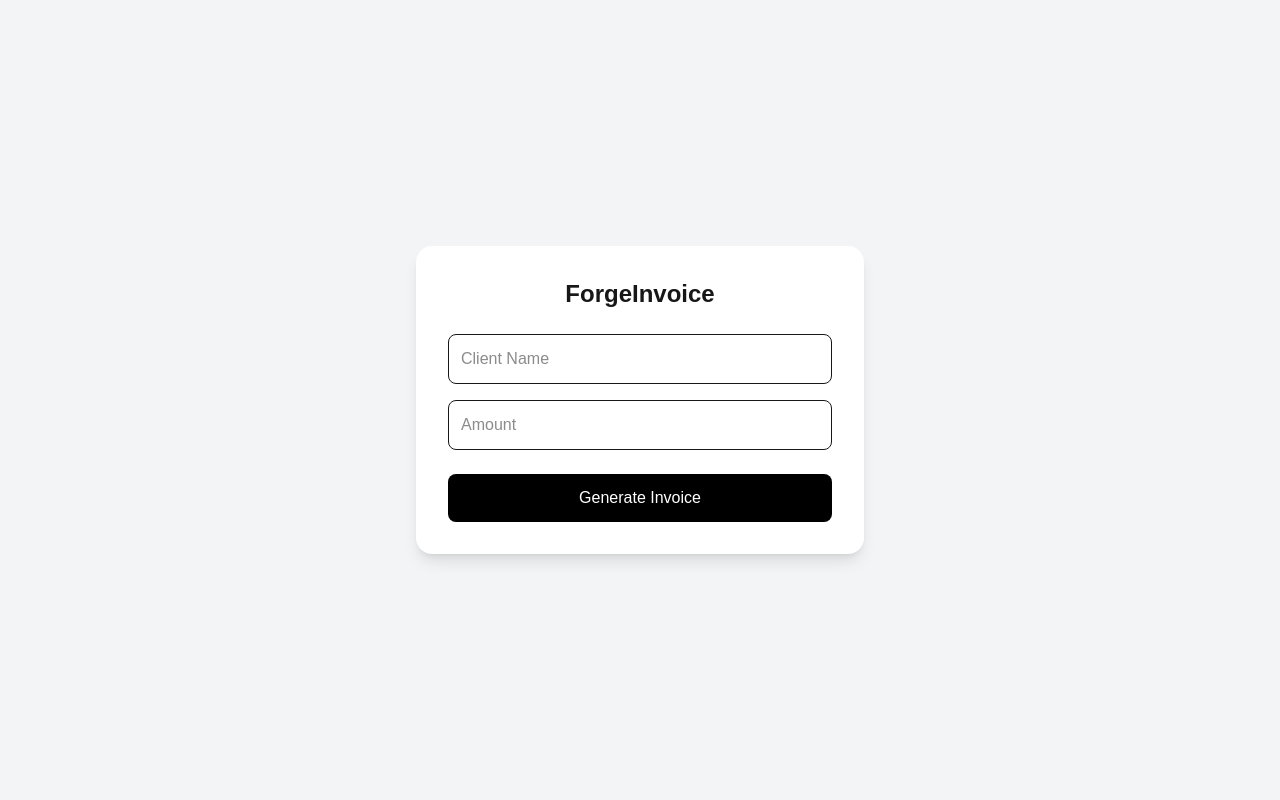
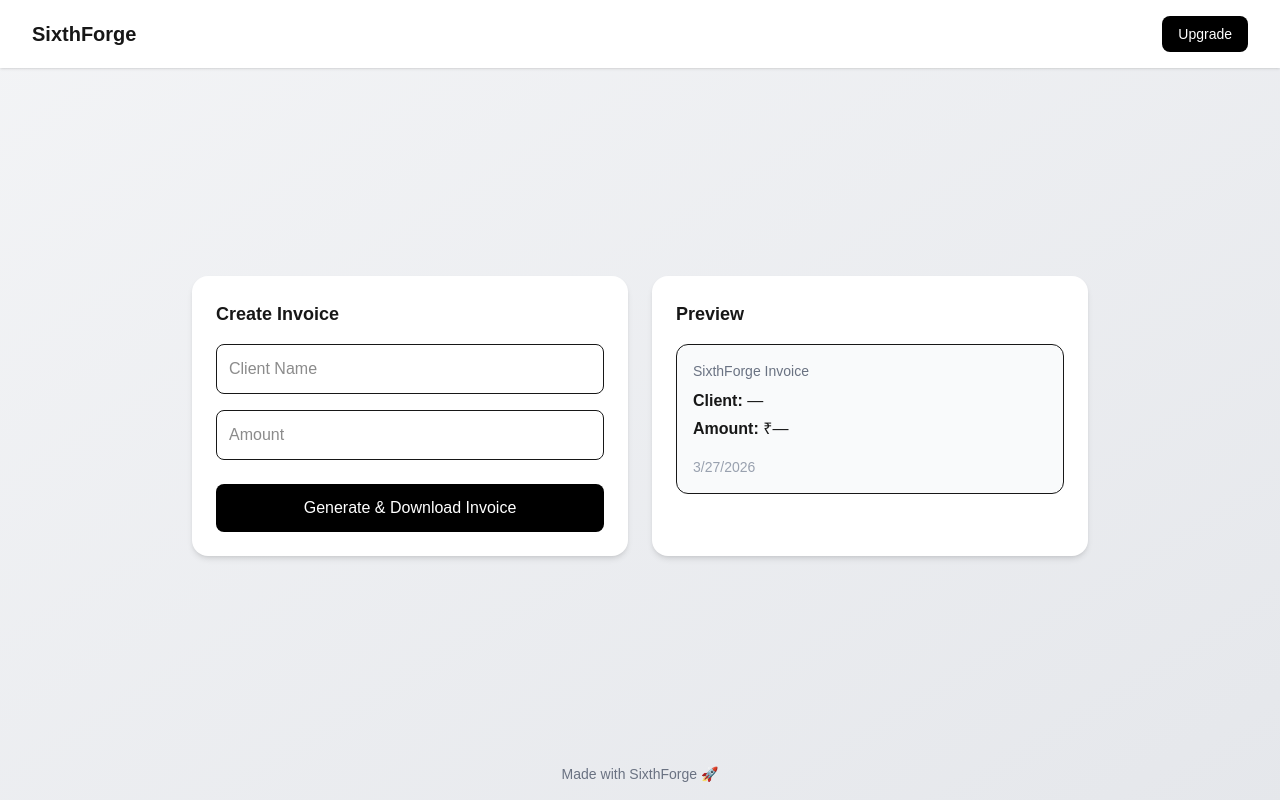
Before and after one commit to forgesixth-cmd/forgeinvoice, a Next.js app: page / in a window 1280 px wide. Built offline with nearby package versions, Linux system fonts and the light colour scheme.

Commit message:
premium UI

```diff
--- a/app/page.js
+++ b/app/page.js
@@ -9,28 +9,47 @@
 
   const generatePDF = () => {
     const doc = new jsPDF();
-    doc.text(`Client: ${client}`, 20, 20);
-    doc.text(`Amount: ₹${amount}`, 20, 30);
+
+    doc.setFontSize(18);
+    doc.text("SixthForge Invoice", 20, 20);
+
+    doc.setFontSize(12);
+    doc.text(`Client: ${client}`, 20, 40);
+    doc.text(`Amount: ₹${amount}`, 20, 50);
+    doc.text(`Date: ${new Date().toLocaleDateString()}`, 20, 60);
+
     doc.save("invoice.pdf");
   };
 
   return (
-    <div className="min-h-screen bg-gray-100 flex items-center justify-center">
-      <div className="bg-white p-8 rounded-2xl shadow-lg w-full max-w-md">
+    <div className="min-h-screen bg-gradient-to-br from-gray-100 to-gray-200 flex flex-col">
 
-        <h1 className="text-2xl font-bold mb-6 text-center">
-          ForgeInvoice
-        </h1>
+      {/* HEADER */}
+      <div className="flex justify-between items-center px-8 py-4 bg-white shadow-sm">
+        <h1 className="text-xl font-bold">SixthForge</h1>
+        <button className="text-sm bg-black text-white px-4 py-2 rounded-lg">
+          Upgrade
+        </button>
+      </div>
+
+      {/* MAIN */}
+      <div className="flex flex-1 items-center justify-center p-6">
+
+        <div className="grid md:grid-cols-2 gap-6 w-full max-w-4xl">
+
+          {/* FORM */}
+          <div className="bg-white p-6 rounded-2xl shadow-md">
+            <h2 className="text-lg font-semibold mb-4">Create Invoice</h2>
 
             <input
-          className="w-full border rounded-lg p-3 mb-4 focus:outline-none focus:ring-2 focus:ring-black"
+              className="w-full border rounded-lg p-3 mb-4 focus:ring-2 focus:ring-black outline-none"
               placeholder="Client Name"
               value={client}
               onChange={(e) => setClient(e.target.value)}
             />
 
             <input
-          className="w-full border rounded-lg p-3 mb-6 focus:outline-none focus:ring-2 focus:ring-black"
+              className="w-full border rounded-lg p-3 mb-6 focus:ring-2 focus:ring-black outline-none"
               placeholder="Amount"
               type="number"
               value={amount}
@@ -41,9 +60,39 @@
               onClick={generatePDF}
               className="w-full bg-black text-white p-3 rounded-lg hover:bg-gray-800 transition"
             >
-          Generate Invoice
+              Generate & Download Invoice
             </button>
+          </div>
 
+          {/* PREVIEW */}
+          <div className="bg-white p-6 rounded-2xl shadow-md">
+            <h2 className="text-lg font-semibold mb-4">Preview</h2>
+
+            <div className="border rounded-xl p-4 bg-gray-50">
+              <p className="text-sm text-gray-500 mb-2">
+                SixthForge Invoice
+              </p>
+
+              <p className="mb-1">
+                <strong>Client:</strong> {client || "—"}
+              </p>
+
+              <p className="mb-1">
+                <strong>Amount:</strong> ₹{amount || "—"}
+              </p>
+
+              <p className="text-sm text-gray-400 mt-4">
+                {new Date().toLocaleDateString()}
+              </p>
+            </div>
+          </div>
+
+        </div>
+      </div>
+
+      {/* FOOTER */}
+      <div className="text-center text-sm text-gray-500 pb-4">
+        Made with SixthForge 🚀
       </div>
     </div>
   );
```
Lines whose indentation alone changed are shown as unchanged.
